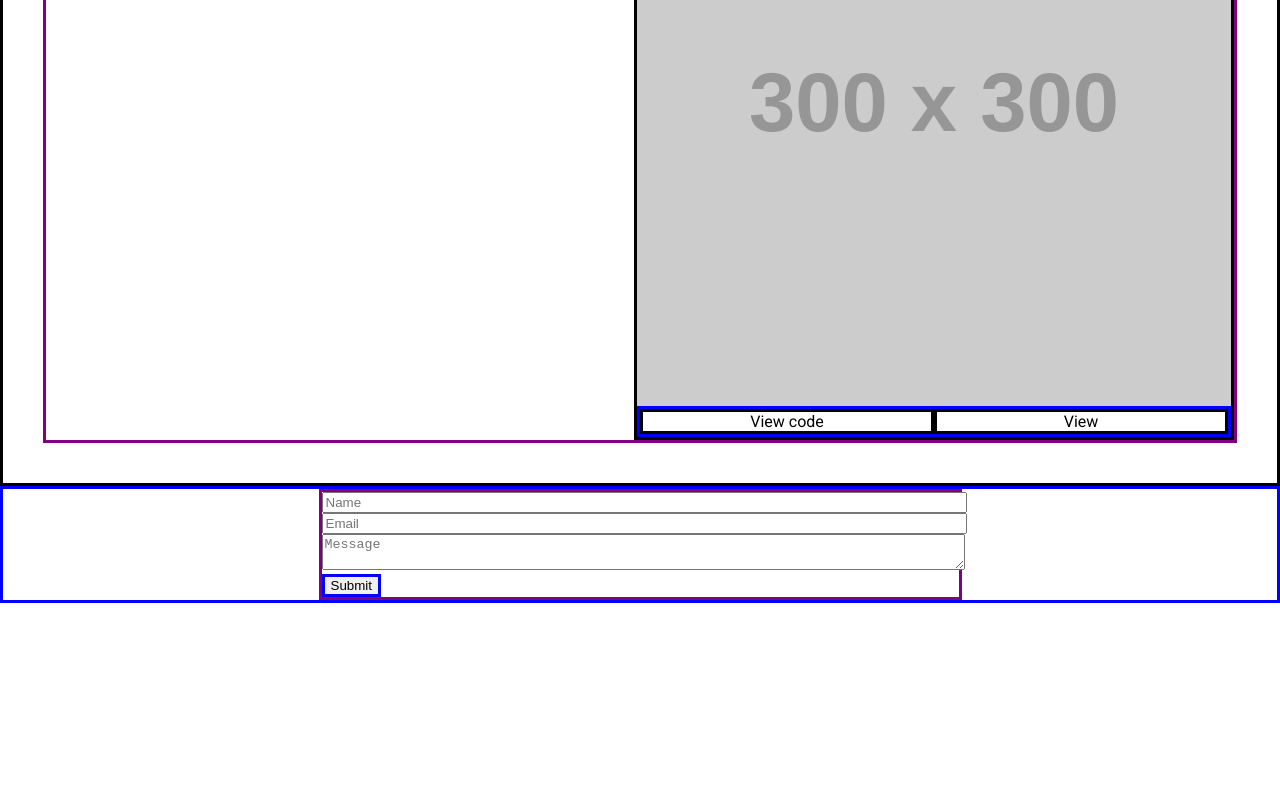
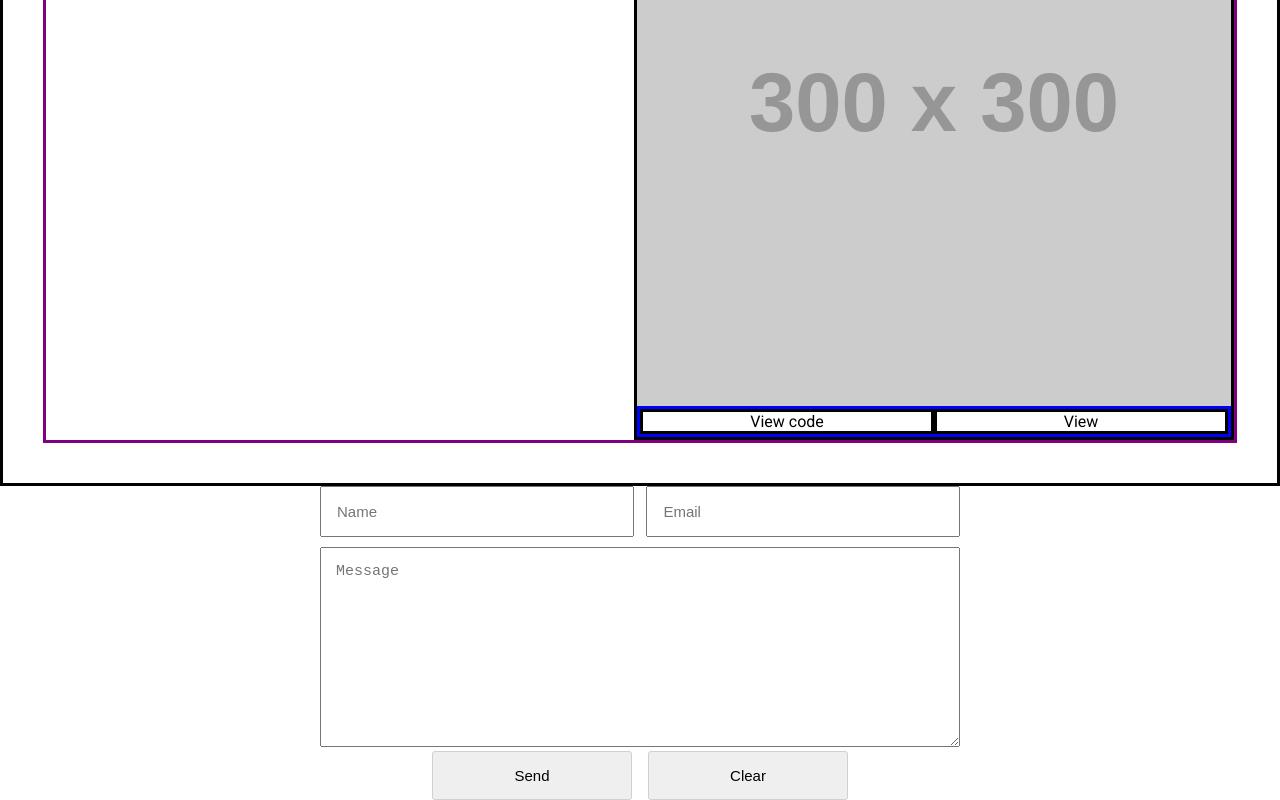
Before and after one commit to pedrolmr/my-portfolio, a React (Create React App) app: page / in a window 1280 px wide. Shown: the part 1766-2566 px from the top of the page. Before the commit the page ends 2369 px from the top, so only its background shows below. Built offline with nearby package versions, Linux system fonts and the light colour scheme; the HTML template or start-up script is replaced by a standard one.

Commit message:
styled form

```diff
--- a/src/components/Main.js
+++ b/src/components/Main.js
@@ -47,11 +47,21 @@ class Main extends React.Component{
                 <ContactSection>
                     <ContactContainer>
                         <form action="POST" data-netlify="true">
-                            <Input type="name" name="name" placeholder="Name" />
-                            <Input type="email" name="email" placeholder="Email" />
+                            <InputWrapper>
+                                <TwoInputs>
+                                    <Input type="name" name="name" placeholder="Name" />
+                                    <Input type="email" name="email" placeholder="Email" />
+                                </TwoInputs>
+                            </InputWrapper>
+
                             <div data-netlify-recaptcha="true"></div>
                             <Textarea type="message" name="message" placeholder="Message" />
-                            <InputButton type="submit" value="Submit" />
+                            <ButtonWrapper>
+                                <Buttons>
+                                    <InputButton type="submit" value="Send" />
+                                    <ClearButton>Clear</ClearButton>
+                                </Buttons>
+                            </ButtonWrapper>
                         </form>
                     </ContactContainer>
                 </ContactSection>
@@ -85,14 +95,60 @@ const AboutSection = styled.div`
     padding:40px;
     margin-top:-45px;
 `
+
 const Input = styled.input`
-    width:100%
+    display:flex;
+    width:49%
+    font-size:15px;
+    padding:15px;
+    box-sizing : border-box;
+    outline:none;
+
+`
+const TwoInputs = styled.div`
+    display:flex;
+    width:100%;
+    justify-content:space-between;
+`
+const InputWrapper = styled.div`
+    display:flex;
+    justify-content:center;
+    margin-bottom:10px;
+
 `
 const Textarea = styled.textarea`
     width:100%
+    height:200px;
+    font-size:15px;
+    padding:15px;
+    box-sizing : border-box;
+    outline:none;
 `
 const InputButton = styled.input`
-    border: 3px solid blue;
+    border: 1px solid #d1cfcf;
+    border-radius:3px;
+    text-align:center;
+    padding:15px;
+    width:200px;
+    font-size:15px;
+`
+const ClearButton = styled.button`
+    border: 1px solid #d1cfcf;
+    border-radius:3px;
+    text-align:center;
+    padding:15px;
+    width:200px;
+    font-size:15px;
+`
+const ButtonWrapper = styled.div`
+    display:flex;
+    justify-content:center;
+`
+const Buttons = styled.div`
+    display:flex;
+    width:65%;
+    justify-content:space-between;
+
 `
 const ProjectSection = styled.div`
     border: 3px solid black;
@@ -122,13 +178,12 @@ const BoxRight = styled.div`
 `
 const ContactSection = styled.div`
     display:flex;
-    border: 3px solid blue;
     justify-content:center;
 
 `
 const ContactContainer = styled.div`
-    border: 3px solid purple;
     width:50%;
+    justify-content: space-between;
 `
 const View = styled.div`
     display:flex;
```
